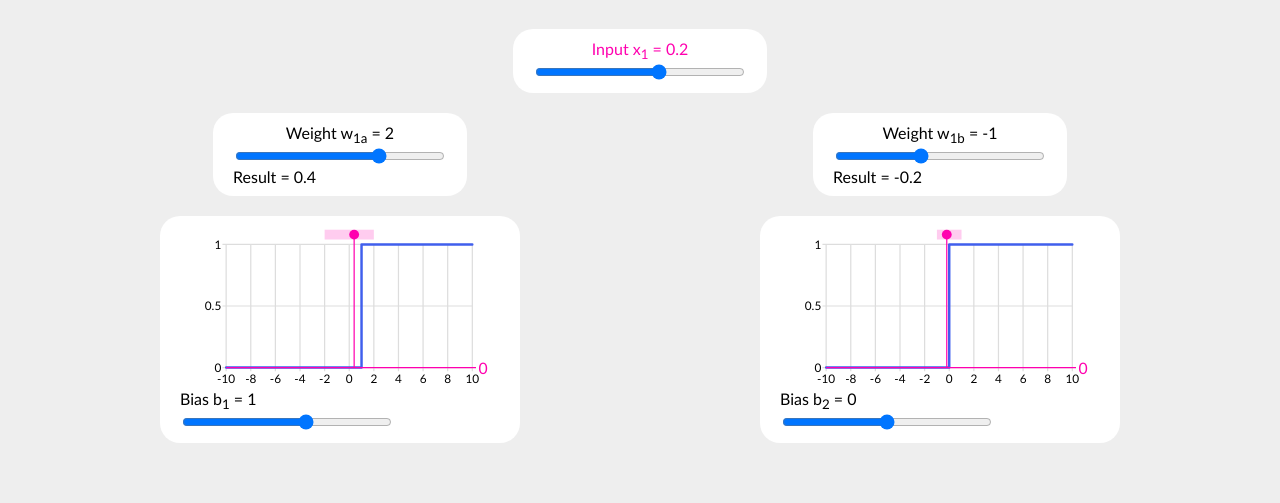
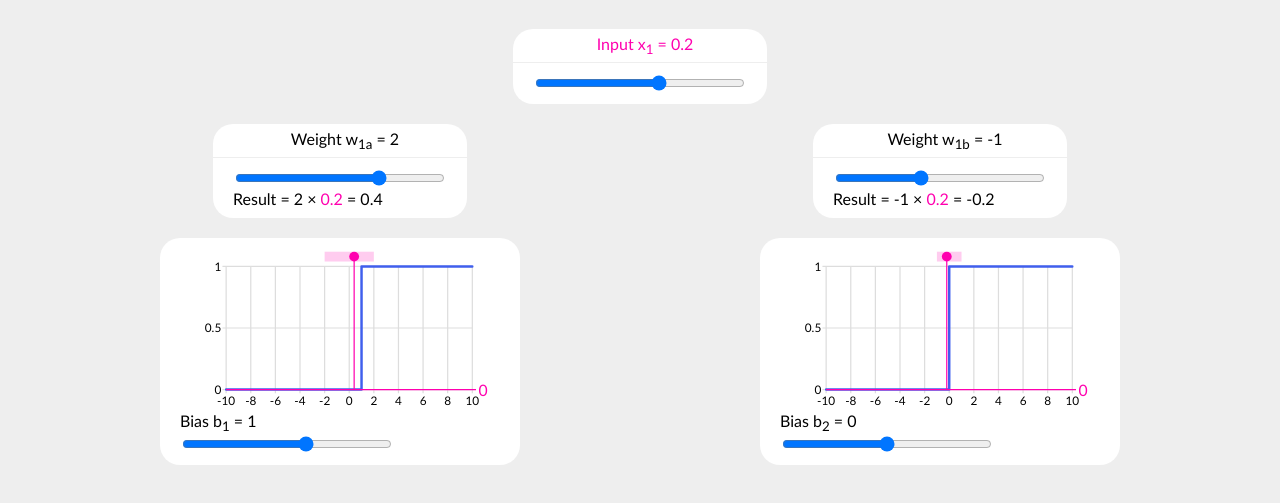
Before and after one commit to petercollingridge/neural-net-playground, a plain HTML site: page index.html in a window 1280 px wide. Shown: the part 63-566 px from the top of the page. Drawn offline with nearby package versions, Linux system fonts and the light colour scheme.

Commit message:
Update styles

```diff
--- a/index.html
+++ b/index.html
@@ -16,28 +16,31 @@
 
         <div id="neural-net">
             <section class="layer">
-                <span class="card input-1">
+                <span class="card highlight">
                     <label class="slider-label" for="input-1">Input x<sub>1</sub> = {{ input1 }}</label>
-                    <br>
+                    <div class="card-body">
                         <input id="input-1" type="range" min="-1" max="1" step="0.01" v-model="input1" />
+                    </div>
                 </span>
             </section>
 
             <section class="layer">
                 <span class="card">
                     <label class="slider-label" for="weight-1a">Weight w<sub>1a</sub> = {{ weight1a }}</label>
-                    <br>
+                    <div class="card-body">
                         <input id="weight-1a" type="range" :min="minWeight" :max="maxWeight" step="0.1" v-model="weight1a" />
                         <br>
-                    <span>Result = {{ round(input1 * weight1a) }}</span>
+                        <span>Result = {{ weight1a }} &times; <span class="highlight">{{ input1 }}</span> = {{ round(input1 * weight1a) }}</span>
+                    </div>
                 </span>
 
                 <span class="card">
                     <label class="slider-label" for="weight-1b">Weight w<sub>1b</sub> = {{ weight1b }}</label>
-                    <br>
+                    <div class="card-body">
                         <input id="weight-1b" type="range" :min="minWeight" :max="maxWeight" step="0.1" v-model="weight1b" />
                         <br>
-                    <span>Result = {{ round(input1 * weight1b) }}</span>
+                        <span>Result = {{ weight1b }} &times; <span class="highlight">{{ input1 }}</span> = {{ round(input1 * weight1b) }}</span>
+                    </div>
                 </span>
             </section>
 
@@ -49,6 +52,7 @@
 
         <script type="text/x-template" id="neuron-graph-el">
             <span class="card">
+                <div class="card-body">
                     <svg class="graph" viewBox="-20 -15 225 130">
                         <g class="gridlines">
                             <path d="M-3 0 h203m0 50h-203m0 50h203"/>
@@ -90,6 +94,7 @@
                         <br>
                         <input id="bias" type="range" :min="minBias" :max="maxBias" step="0.1" v-model="bias" />
                     </div>
+                </div>
             </span>
         </script>
 
--- a/neural-net.css
+++ b/neural-net.css
@@ -10,15 +10,20 @@ body {
 
 .card {
     background-color: white;
-    padding: 10px 20px;
     margin: 10px;
     border-radius: 20px;
 }
 
+.card-body {
+    padding: 10px 20px;
+}
+
 .slider-label {
-    text-align: center;
     width: 100%;
     display: inline-block;
+    padding: 5px;
+    border-bottom: 1px solid #eee;
+    text-align: center;
 }
 
 .layer {
@@ -30,7 +35,7 @@ input[type='range'] {
     width: 210px;
 }
 
-.input-1 {
+.highlight {
     color: rgb(255, 0, 175);
 }
 
```
Lines whose indentation alone changed are shown as unchanged.
